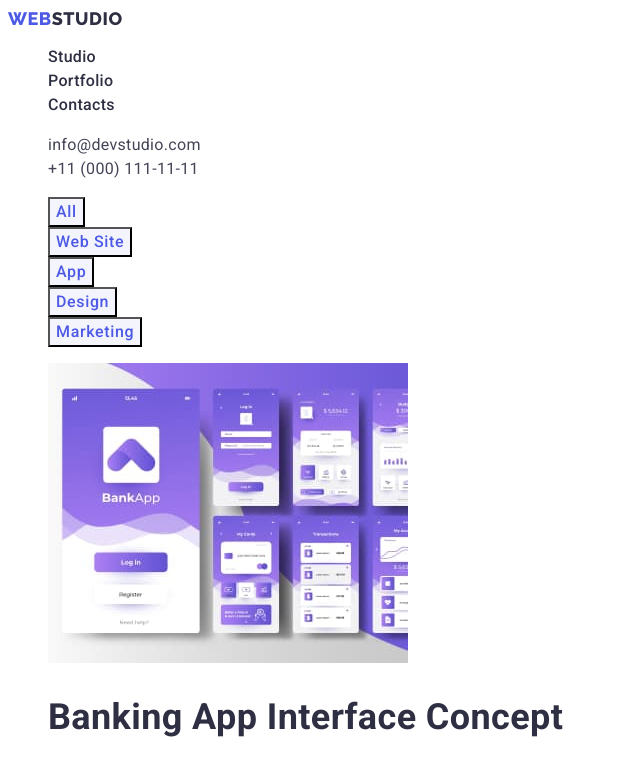
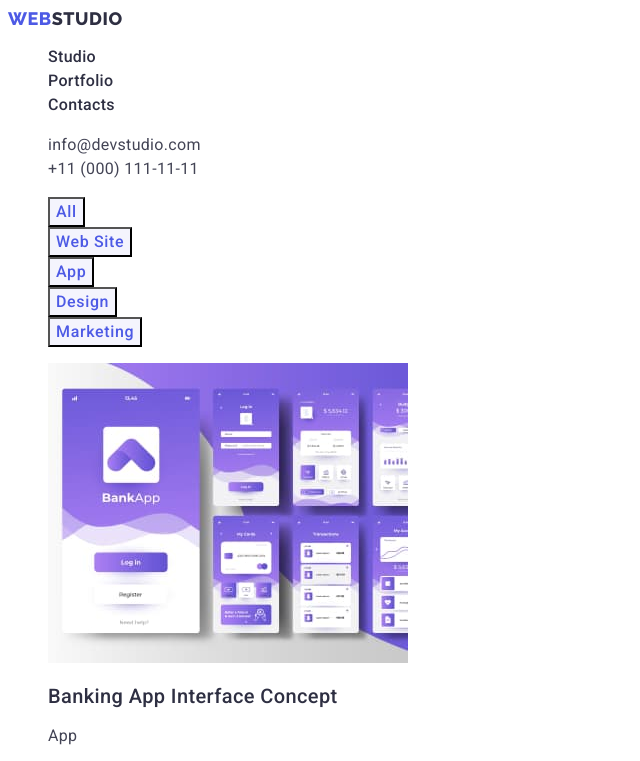
Before and after one commit to Gleb-Lutsko/goit-markup-hw-02, a plain HTML site: page portfolio.html in a window 1280 px wide. Shown: the top 761 px of the page, without its empty margins (0-640 px from the left). Drawn offline with Linux system fonts and the light colour scheme.

Commit message:
меняет 1 класс

```diff
--- a/css/styles.css
+++ b/css/styles.css
@@ -196,7 +196,7 @@ body{
     color: var(--white-color);
     background-color: var(--hover-color);
 }
-.banking-link{
+.porjects-title-banking{
     font-weight: 500;
     font-size: 20px;
     line-height: 1.2;
--- a/portfolio.html
+++ b/portfolio.html
@@ -77,7 +77,7 @@
         <!-- Перечень продуктов -->
         <ul class="list portfolio-list">
           <li class="item portfolio-item">
-            <a href="" class="link banking-link">
+            <a href="" class="link">
               <img
                 class="img porfolio-img"
                 src="./images/portfolio/banking-app-interface-concept.jpg"
@@ -85,7 +85,7 @@
                 width="360"
                 height="300"
               />
-              <h2 class="title porjects-title">
+              <h2 class="title porjects-title-banking">
                 Banking App Interface Concept
               </h2>
               <p class="text type-project">App</p>
```
